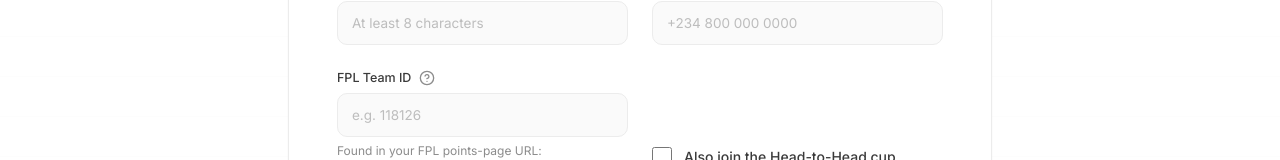
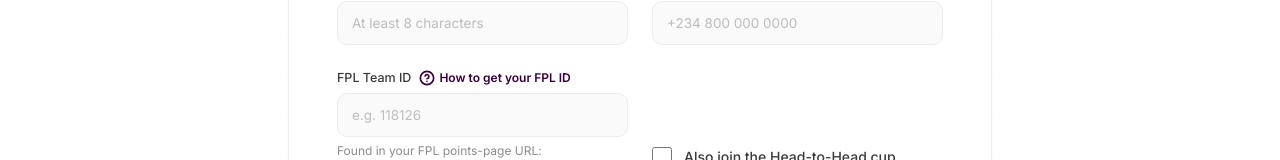
Before and after one commit to TheErujeje/jeje-loc-landing-registration, a Next.js app: page /register in a window 1280 px wide. Shown: the part 524-684 px from the top of the page. Built offline with nearby package versions, Linux system fonts and the light colour scheme; no server answers.

Commit message:
Update link styling and HelpCircle component

```diff
--- a/app/register/page.tsx
+++ b/app/register/page.tsx
@@ -188,11 +188,12 @@ export default function RegisterPage() {
                   <Link
                     href="/help#team-id"
                     target="_blank"
-                    className="text-ink-500 hover:text-brand-purple transition-colors"
+                    className="inline-flex items-center gap-1 text-brand-purple hover:underline underline-offset-2 transition-colors font-semibold text-xs"
                     aria-label="How do I find my FPL Team ID?"
                     title="How do I find my FPL Team ID?"
                   >
-                    <HelpCircle className="h-4 w-4" />
+                    <HelpCircle className="h-4 w-4" strokeWidth={2.5} />
+                    How to get your FPL ID
                   </Link>
                 }
               >
```
